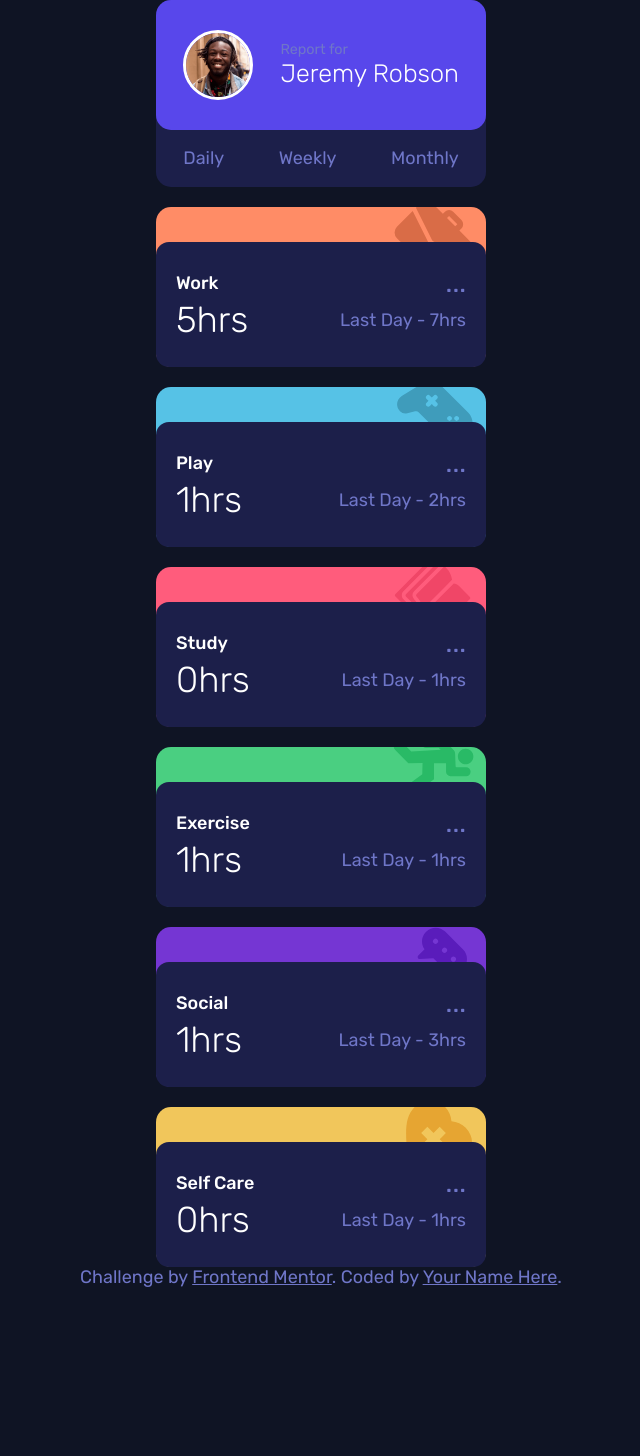
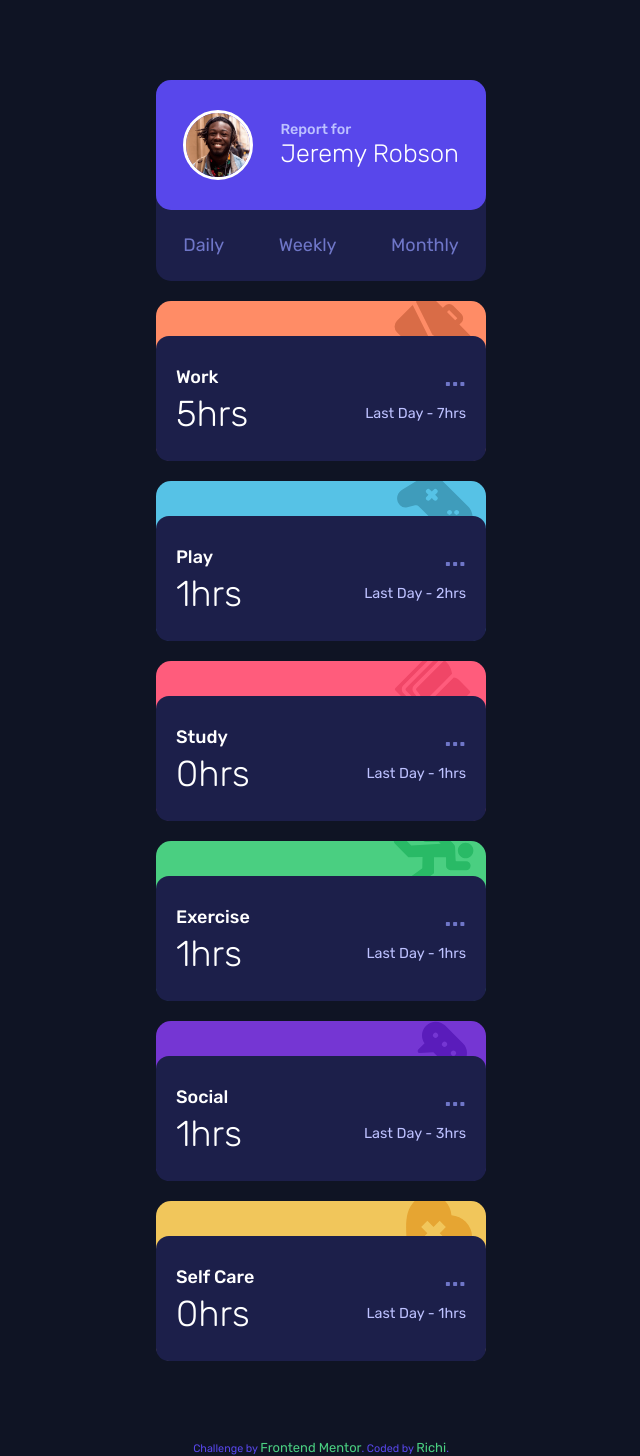
Before and after one commit to AndresRicardo/time-tracking-dashboard-main, a plain HTML site: page index.html in a window 1280 px wide. Shown: the whole page, without its empty margins (319-959 px from the left). Before the commit the page ends 1288 px from the top, so only its background shows below. Drawn offline with Linux system fonts and the light colour scheme.

Commit message:
come styles fixed

```diff
--- a/css/styles.scss
+++ b/css/styles.scss
@@ -40,6 +40,7 @@ body {
 
     #container {
         width: 330px;
+        padding: 80px 0px;
         display: grid;
         grid-template-columns: 1fr;
         grid-template-rows: min-content repeat(6, 1fr);
@@ -73,6 +74,8 @@ body {
                 #userData {
                     #reportFor {
                         font-size: 0.8em;
+                        color: $colorPaleBlue;
+                        font-weight: $typFontWeightMedium;
                     }
                     #userName {
                         margin: 0px;
@@ -81,11 +84,20 @@ body {
                         color: white;
                     }
                 }
-            } // user
+            } // fin user
+
             #times {
                 width: 100%;
+                margin: 25px 0px;
                 display: flex;
                 justify-content: space-around;
+
+                a {
+                    cursor: pointer;
+                }
+                a:active {
+                    color: white;
+                }
             }
         } //fin mainCard
 
@@ -124,6 +136,7 @@ body {
                     }
                     .cardMenu {
                         font-size: 1.5em;
+                        font-weight: $typFontWeightMedium;
                     }
                 } //fin carDataHead
 
@@ -140,39 +153,57 @@ body {
                     }
                     .last {
                         margin: 0px;
+                        color: $colorPaleBlue;
+                        font-size: 0.8em;
                     }
                 } //fin cardDataResults
             } //fincardData
         } //fin card
+
         #workCard {
             grid-template-rows: 2 / span 1;
             background-color: $colorLightRedWork;
             background-image: url(../images/icon-work.svg);
         } //fin workCard
+
         #playCard {
             grid-template-rows: 3 / span 1;
             background-color: $colorSoftBluePlay;
             background-image: url(../images/icon-play.svg);
         } //fin playCard
+
         #studyCard {
             grid-template-rows: 4 / span 1;
             background-color: $colorLightRedStudy;
             background-image: url(../images/icon-study.svg);
         } //fin studyCard
+
         #exerciseCard {
             grid-template-rows: 5 / span 1;
             background-color: $colorLimeGreenExercise;
             background-image: url(../images/icon-exercise.svg);
         } //fin exersiceCard
+
         #socialCard {
             grid-template-rows: 6 / span 1;
             background-color: $colorVioletSocial;
             background-image: url(../images/icon-social.svg);
         } //fin socialCard
+
         #selfCareCard {
             grid-template-rows: 7 / span 1;
             background-color: $colorSoftOrangeSelfCare;
             background-image: url(../images/icon-self-care.svg);
         } //fin selfCareCard
     } //fin container
+
+    .attribution {
+        font-size: 0.6em;
+        color: $colorBlue;
+        a {
+            font-size: 1.2em;
+            text-decoration: none;
+            color: $colorLimeGreenExercise;
+        }
+    }
 } //fin body
--- a/index.html
+++ b/index.html
@@ -6,7 +6,7 @@
   <meta name="viewport" content="width=device-width, initial-scale=1.0">
   <!-- displays site properly based on user's device -->
 
-  <title>Frontend Mentor | Time tracking dashboard</title>
+  <title>Frontend Mentor | Time tracking dashboard by Richi</title>
   <link rel="preconnect" href="https://fonts.googleapis.com">
   <link rel="preconnect" href="https://fonts.gstatic.com" crossorigin>
   <link href="https://fonts.googleapis.com/css2?family=Rubik:wght@300;400;500&display=swap" rel="stylesheet">
@@ -32,9 +32,9 @@
       <!--fin user-->
 
       <div id="times">
-        <p id="daily">Daily</p>
-        <p id="Weekly">Weekly</p>
-        <p id="Monthly">Monthly</p>
+        <a id="daily">Daily</a>
+        <a id="Weekly">Weekly</a>
+        <a id="Monthly">Monthly</a>
       </div>
     </div>
     <!--fin mainCard-->
@@ -122,7 +122,7 @@
 
   <div class="attribution">
     Challenge by <a href="https://www.frontendmentor.io?ref=challenge" target="_blank">Frontend Mentor</a>.
-    Coded by <a href="#">Your Name Here</a>.
+    Coded by <a href="https://github.com/AndresRicardo">Richi</a>.
   </div>
 
   <script src="js/app.js"></script>
```
Also changed, not shown: css/styles.css, 1 other file.
